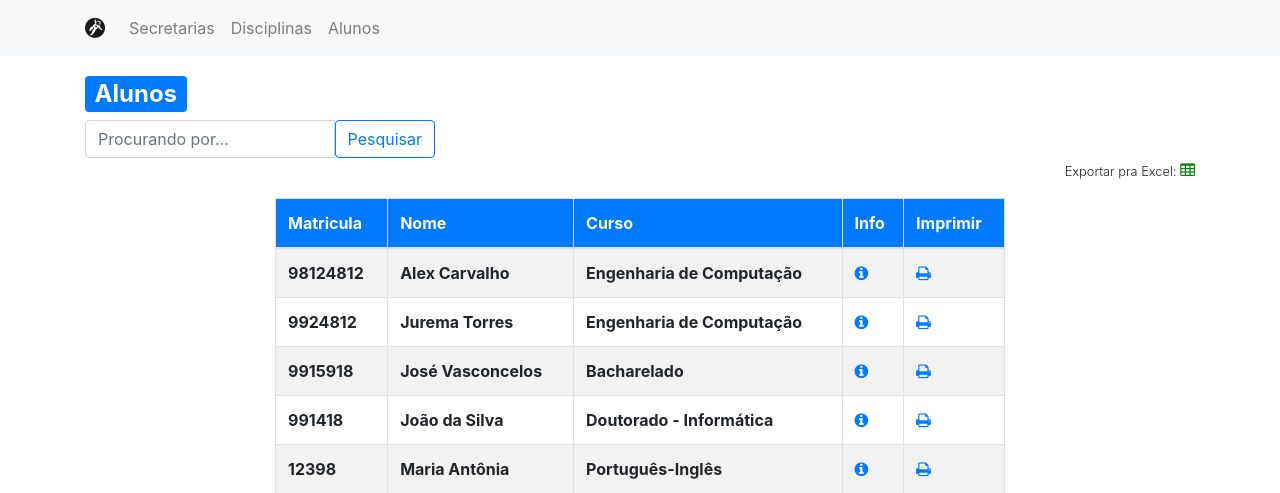
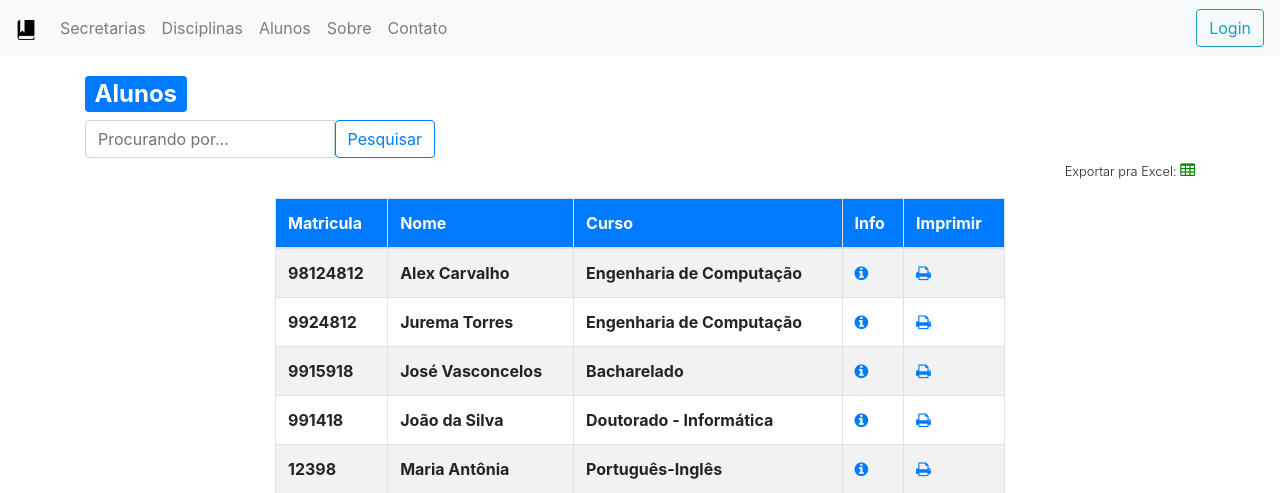
Before and after one commit to argos0676/DRCA_Django, a Django app: page /alunos in a window 1280 px wide. Shown: the top 493 px of the page. Run offline with Django 3.2, Linux system fonts and the light colour scheme; data comes from the database, SQL or seed files in the repository; lists and menus that the app fills with data are empty; parts of the project's set-up code (start-up, migrations or seed data) failed here and were passed over; some libraries are stand-ins or nearby versions.

Commit message:
views Contato e Sobre

```diff
--- a/core/templates/base.html
+++ b/core/templates/base.html
@@ -21,16 +21,16 @@
 <body>
 	<!-- HEADER -->
 	<nav class="navbar navbar-expand-lg navbar-light bg-light">
-		<div class="container">
-			<button class="navbar-toggler" type="button" data-toggle="collapse" data-target="#navbarTogglerDemo03" aria-controls="navbarTogglerDemo03"
-			 aria-expanded="false" aria-label="Toggle navigation">
-				<span href="/" class="navbar-toggler-icon"></span>
+		<button class="navbar-toggler navbar-toggler-right" type="button" data-toggle="collapse" data-target="#navbarSupportedContent"
+		 aria-controls="navbarSupportedContent" aria-expanded="false" aria-label="Toggle navigation">
+			<span class="navbar-toggler-icon"></span>
 		</button>
-			<a class="navbar-brand" href="/" title="Inicio">
-				<i class="fa fa-grav" aria-hidden="true"></i>
+		<a class="navbar-brand" href="/">
+			<img src="{% static 'book.png' %}" width="20" height="20" alt="">
 		</a>
-			<div class="collapse navbar-collapse" id="navbarTogglerDemo03">
-				<ul class="navbar-nav mt-2 mt-lg-0">
+
+		<div class="collapse navbar-collapse" id="navbarSupportedContent">
+			<ul class="navbar-nav mr-auto">
 				<li class="nav-item">
 					<a class="nav-link" href="/secretarias">Secretarias</a>
 				</li>
@@ -40,7 +40,15 @@
 				<li class="nav-item">
 					<a class="nav-link" href="/alunos">Alunos</a>
 				</li>
+				<li class="nav-item">
+					<a class="nav-link" href="/sobre">Sobre</a>
+				</li>
+				<li class="nav-item">
+					<a class="nav-link" href="/contato">Contato</a>
+				</li>
 			</ul>
+			<div class="form-inline my-2 my-lg-0">
+				<a class="btn btn-outline-info my-2 my-sm-0" href="/admin">Login</a>
 			</div>
 		</div>
 	</nav>
--- a/core/urls.py
+++ b/core/urls.py
@@ -12,6 +12,7 @@ urlpatterns = [
         name="favicon" # name of our view
     ),
     url(r'^$', home, name='home'),
+    url(r'^sobre$', sobre, name='sobre'),
     url(r'^alunos$', ListaAlunos.as_view(), name='ListaAlunos'),
     url(r'^user/(?P<user_id>\d+)/$', alunoInfo, name='aluno_url'),
     url(r'^disciplinas$', ListaDisciplinas.as_view(), name='ListaDisciplinas'),
--- a/core/views.py
+++ b/core/views.py
@@ -12,6 +12,10 @@ from io import BytesIO
 
 def home(request):
     template = loader.get_template('index.html')
+    return HttpResponse(template.render({}, request))
+
+def sobre(request):
+    template = loader.get_template('sobre.html')
     return HttpResponse(template.render({}, request))
 
 def alunoInfo(request,user_id):
```
Also changed, not shown: core/templates/sobre.html (added, +8 -0 lines), imagens/book.png (added), imagens/django-python.png (added), imagens/favicon.ico (added), imagens/ufrrj.png (added). Lines whose indentation alone changed are shown as unchanged.
